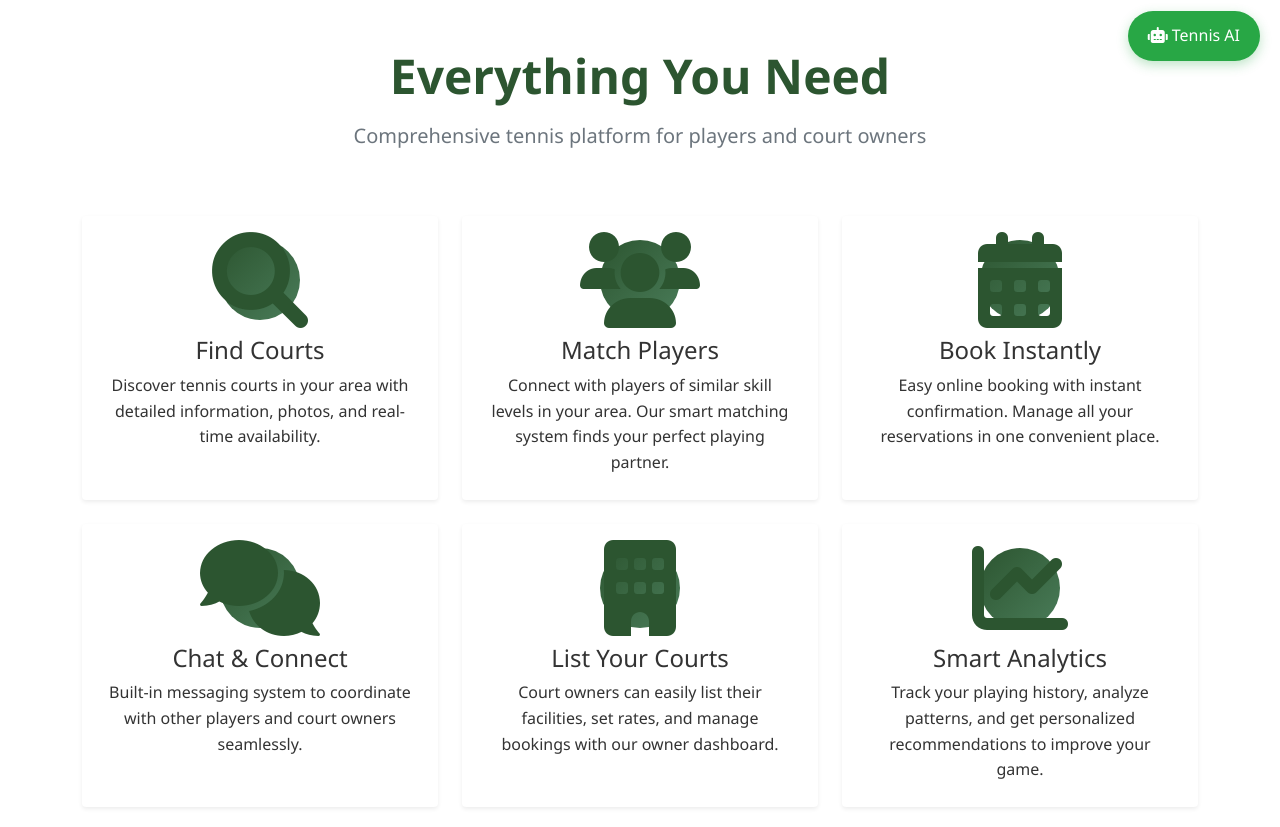
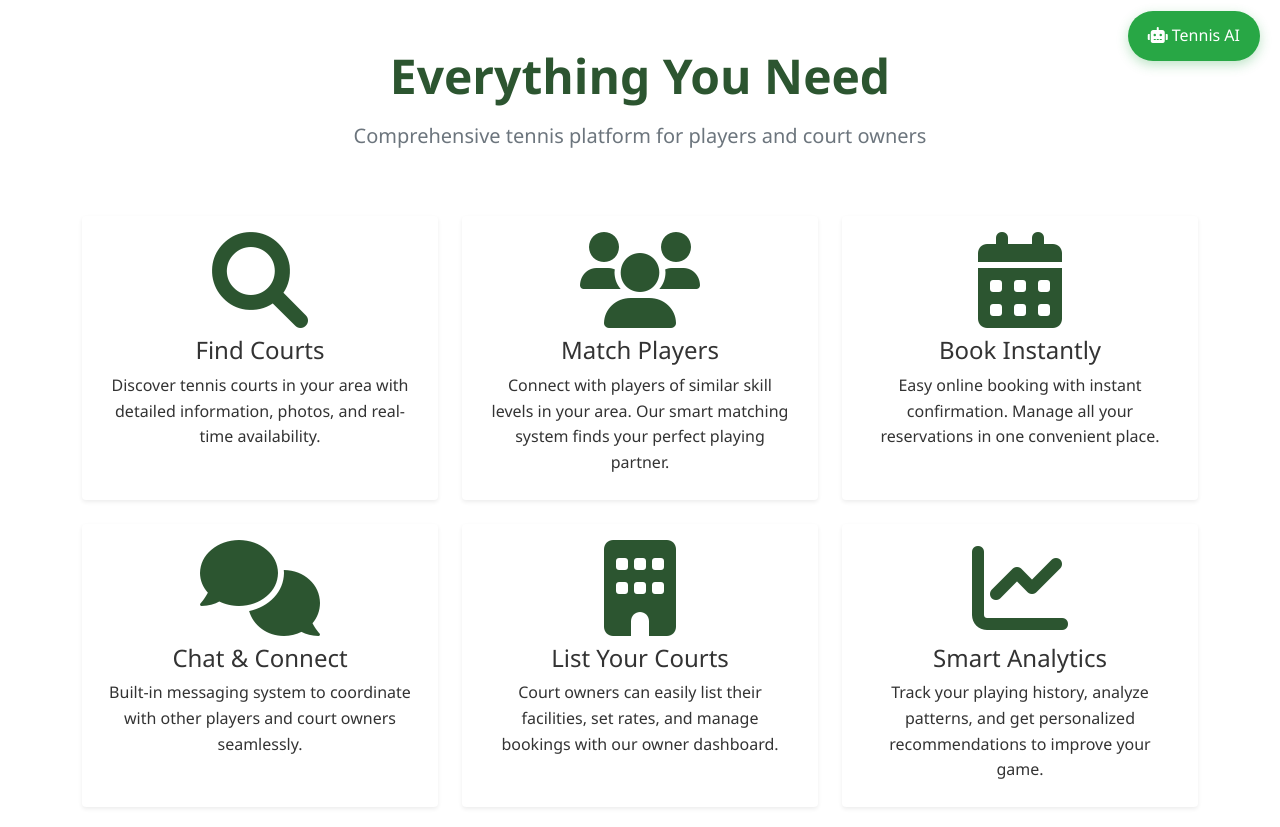
Before and after one commit to NitayMi/TennisMatchUp, a Flask app: page / in a window 1280 px wide. Shown: the part 719-1546 px from the top of the page. Run offline with Flask 3, Linux system fonts and the light colour scheme.

Commit message:
Update feature card background: Change gradient colors for improved visibility and aesthetics.

```diff
--- a/static/css/index.css
+++ b/static/css/index.css
@@ -237,7 +237,7 @@
     width: 80px;
     height: 80px;
     border-radius: 50%;
-    background: linear-gradient(135deg, var(--tennis-green), var(--tennis-light-green));
+    background: linear-gradient(135deg, rgba(255,255,255,0.2), rgba(255,255,255,0.3));
     color: white;
     display: flex;
     align-items: center;
```
